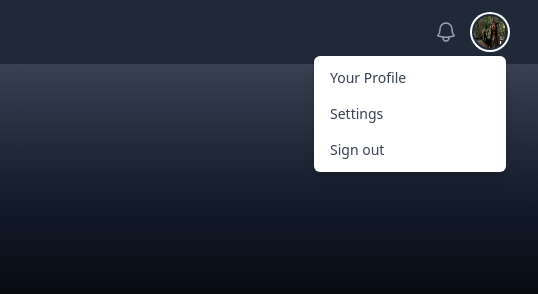
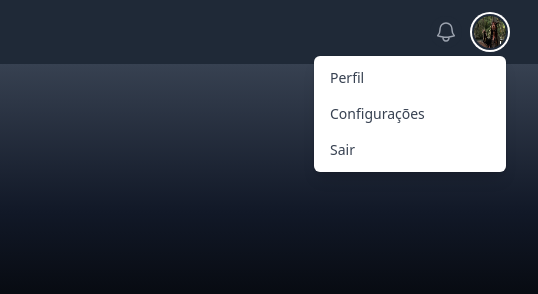
Before and after one commit to gabrielrmgs/Front-Locadora, a website: page loc.html in a window 1280 px wide. Both pictures are taken after a click on the button "Open user menu". Shown: the top 294 px of the page, 742-1280 px from the left. Drawn offline with nearby package versions, Linux system fonts and the light colour scheme; files that its build step writes are made by us from their sources.

Commit message:
sign out

```diff
--- a/loc.html
+++ b/loc.html
@@ -104,11 +104,11 @@
                         <div class="absolute right-0 z-10 mt-2 w-48 origin-top-right rounded-md bg-white py-1 shadow-lg ring-1 ring-black ring-opacity-5 focus:outline-none hidden"
                             role="menu" aria-orientation="vertical" aria-labelledby="user-menu-button" tabindex="-1" id="test3">
                             <a href="#" class="block px-4 py-2 text-sm text-gray-700 hover:text-white hover:bg-zinc-600" role="menuitem" tabindex="-1"
-                                id="user-menu-item-0">Your Profile</a>
+                                id="user-menu-item-0">Perfil</a>
                             <a href="#" class="block px-4 py-2 text-sm text-gray-700 hover:text-white hover:bg-zinc-600" role="menuitem" tabindex="-1"
-                                id="user-menu-item-1">Settings</a>
-                            <a href="#" class="block px-4 py-2 text-sm text-gray-700 hover:text-white hover:bg-zinc-600" role="menuitem" tabindex="-1"
-                                id="user-menu-item-2">Sign out</a>
+                                id="user-menu-item-1">Configurações</a>
+                            <a href="/index.html" class="block px-4 py-2 text-sm text-gray-700 hover:text-white hover:bg-zinc-600" role="menuitem" tabindex="-1"
+                                id="sairBtn">Sair</a>
                         </div>
                     </div>
                 </div>
```
